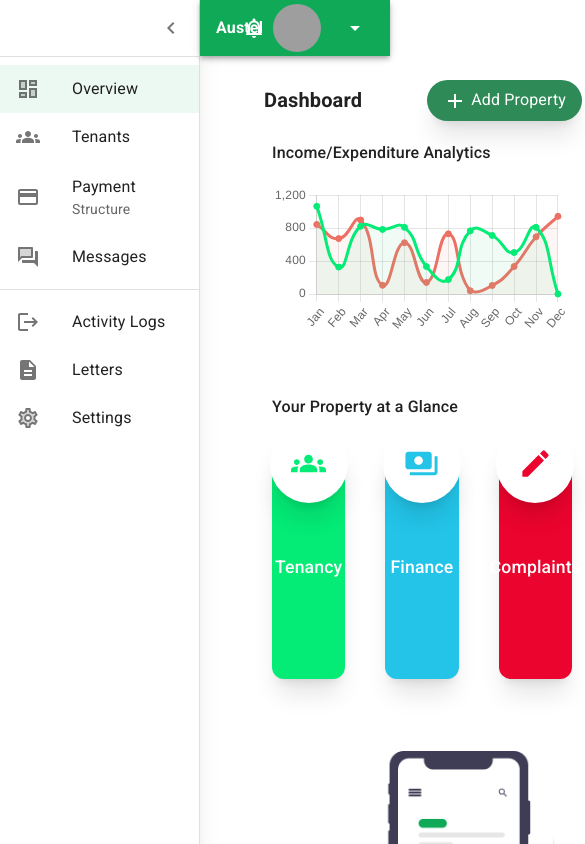
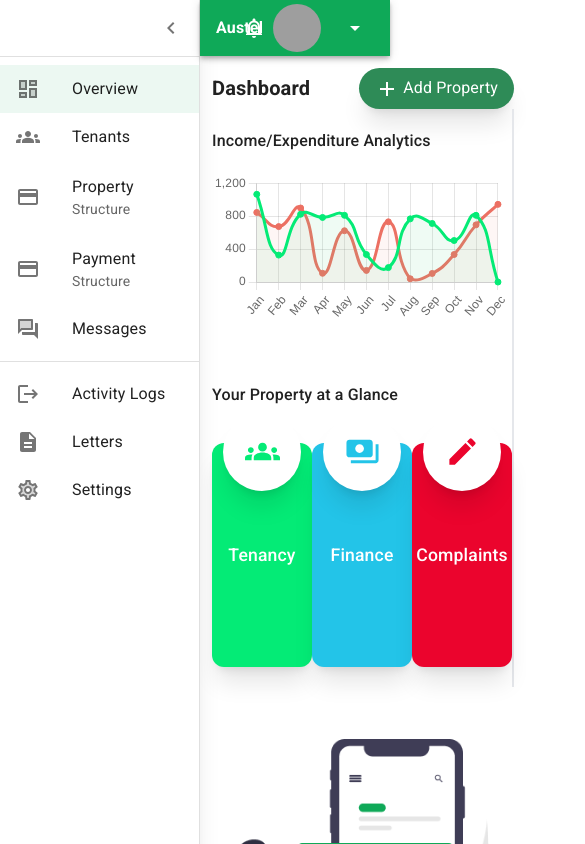
Before and after one commit to danielafriheart/Austel-Frontend, a React (Create React App) app: page /dashboard/home in a window 390 px wide. Shown: the top 844 px of the page, 585 px wide, since content can reach past the window. Built offline with nearby package versions, Linux system fonts and the light colour scheme; grey boxes are pictures that could not be loaded.

Commit message:
responsiveness

```diff
--- a/src/agent/dash/components/card.jsx
+++ b/src/agent/dash/components/card.jsx
@@ -5,7 +5,7 @@ import React from 'react'
 function card({ className, title, icon }) {
     return (
         <div className={`${className} text-white text-center h-[14em] rounded-xl justify-center items-center flex relative shadow-xl`}>
-            <div className='absolute flex top-[-30px] bg-white rounded-full w-[78px] h-[78px] text-center items-center justify-center shadow-xl'>
+            <div className='absolute flex top-[-30px] bg-white rounded-full w-[4.875em] h-[4.875em] text-center items-center justify-center shadow-xl'>
                 {icon}
             </div>
             <p className='text-[1.1em] font-medium'>{title}</p>
--- a/src/agent/dash/dashboard.jsx
+++ b/src/agent/dash/dashboard.jsx
@@ -128,6 +128,7 @@ export default function MiniDrawer() {
 
     return (
         <Box sx={{ display: 'flex' }}>
+
             <CssBaseline />
             <AppBar position="fixed" open={open}>
                 <Toolbar className='flex'>
@@ -149,6 +150,7 @@ export default function MiniDrawer() {
                     </div>
                 </Toolbar>
             </AppBar>
+
             <Drawer variant="permanent" open={open} className='shadow-xl'>
                 <DrawerHeader>
                     <IconButton onClick={handleDrawerClose}>
@@ -182,9 +184,21 @@ export default function MiniDrawer() {
                         <ListItemText primary='Tenants' />
                     </ListItem>
 
-                    <ListItem button component={Link} to='/dashboard/payments'
+                    <ListItem button component={Link} to='/dashboard/properties'
                         selected={selectedIndex === 3}
                         onClick={(e) => handleListItemClick(e, 3)}
+                    >
+                        <Tooltip title="Property" placement='right' arrow>
+                            <ListItemIcon>
+                                <CreditCardIcon />
+                            </ListItemIcon>
+                        </Tooltip>
+                        <ListItemText primary='Property' secondary='Structure' />
+                    </ListItem>
+
+                    <ListItem button component={Link} to='/dashboard/payments'
+                        selected={selectedIndex === 4}
+                        onClick={(e) => handleListItemClick(e, 4)}
                     >
                         <Tooltip title="Payment" placement='right' arrow>
                             <ListItemIcon>
@@ -195,8 +209,8 @@ export default function MiniDrawer() {
                     </ListItem>
 
                     <ListItem button component={Link} to='/dashboard/message'
-                        selected={selectedIndex === 4}
-                        onClick={(e) => handleListItemClick(e, 4)}
+                        selected={selectedIndex === 5}
+                        onClick={(e) => handleListItemClick(e, 5)}
                     >
                         <Tooltip title="Messages" placement="right" arrow>
                             <ListItemIcon>
@@ -209,8 +223,8 @@ export default function MiniDrawer() {
                 <Divider />
                 <List>
                     <ListItem button component={Link} to="/dashboard/logs"
-                        selected={selectedIndex === 5}
-                        onClick={(e) => handleListItemClick(e, 5)}
+                        selected={selectedIndex === 6}
+                        onClick={(e) => handleListItemClick(e, 6)}
                     >
                         <Tooltip title="Activity Logs" placement="right" arrow>
                             <ListItemIcon>
@@ -221,8 +235,8 @@ export default function MiniDrawer() {
                     </ListItem>
 
                     <ListItem button component={Link} to="/dashboard/letters"
-                        selected={selectedIndex === 6}
-                        onClick={(e) => handleListItemClick(e, 6)}
+                        selected={selectedIndex === 7}
+                        onClick={(e) => handleListItemClick(e, 7)}
                     >
                         <Tooltip title="Letters" placement="right" arrow>
                             <ListItemIcon>
@@ -233,8 +247,8 @@ export default function MiniDrawer() {
                     </ListItem>
 
                     <ListItem button component={Link} to='/dashboard/settings'
-                        selected={selectedIndex === 7}
-                        onClick={(e) => handleListItemClick(e, 7)}
+                        selected={selectedIndex === 8}
+                        onClick={(e) => handleListItemClick(e, 8)}
                     >
                         <Tooltip title="Settings" placement="right" arrow>
                             <ListItemIcon>
@@ -245,12 +259,13 @@ export default function MiniDrawer() {
                     </ListItem>
                 </List>
             </Drawer>
-            <Box component="main" sx={{ flexGrow: 1, p: 3 }}>
+
+            <div className='p-3 w-screen '>
                 <DrawerHeader />
-                <Typography paragraph className='p-0'>
+                <Typography paragraph className='p-0 w-full'>
                     <Outlet />
                 </Typography>
-            </Box>
+            </div>
         </Box >
     );
 }
--- a/src/agent/dash/pages/home.jsx
+++ b/src/agent/dash/pages/home.jsx
@@ -16,12 +16,12 @@ import TransitionalModal from "../components/transitional";
 export default function home() {
     return (
         <>
-            <div className="px-10 flex justify-between items-center">
+            <div className="md:px-10 sm:px-3 flex justify-between items-center">
                 <h1 className="font-bold text-xl">  Dashboard</h1>
                 <TransitionalModal />
             </div>
             <div className='grid lg:grid-cols-[65%,35%] md:grid-cols-[repeat(1,100%)]'>
-                <div className="py-5 px-[3em] border-r-2">
+                <div className="py-5 md:px-[3em] sm:px-3 border-r-2">
 
                     {/* Chart section */}
                     <div className='pb-10 w-full'>
@@ -29,9 +29,9 @@ export default function home() {
                         <Chart />
                     </div>
 
-                    <div className='pt-5'>
+                    <div className='pt-5 w-full'>
                         <p className='font-medium mb-9'>Your Property at a Glance</p>
-                        <div className=' grid grid-cols-3 gap-10 text-center'>
+                        <div className=' grid grid-cols-3 sm:gap-5 md;gap-10 text-center'>
                             <Card className='bg-austel-green-300' title='Tenancy' icon={<GroupsIcon className='text-austel-green-300' fontSize='large' />} />
                             <Card className='bg-[#23C4E8]' title='Finance' icon={<PaymentsIcon className='text-[#23C4E8]' fontSize='large' />} />
                             <Card className='bg-[#EB042D]' title='Complaints' icon={<ModeEditOutlineIcon className='text-[#EB042D]' fontSize='large' />} />
@@ -41,7 +41,7 @@ export default function home() {
 
 
                 {/* Grid col 2 */}
-                <div className="py-5 px-10">
+                <div className="py-5 lg:px-10 md:px-3">
                     <img src={phone} alt="" className='w-[336.48px] mx-auto my-[2em]' />
                     <div className='bg-austel-green-200 py-10 px-[2em] w-full mx-auto rounded-2xl'>
                         <h1 className='text-2xl font-medium'>Notifications</h1>
--- a/src/agent/dash/pages/payment.jsx
+++ b/src/agent/dash/pages/payment.jsx
@@ -100,7 +100,7 @@ function Payment() {
                     <Button onClick={handleSave}>Save</Button>
                 </DialogActions>
             </Dialog >
-            <div className='px-10 min-h-[100vh]'>
+            <div className='lg:px-10 md:px-3 min-h-[100vh]'>
                 <header className='flex items-center justify-between'>
                     <h1 className="font-bold text-xl">  Payment Structures</h1>
                     <button className='rounded-full px-4 py-2 text-austel-green border-2 border-austel-green font-bold' onClick={handleClickOpen}>
@@ -140,7 +140,7 @@ function Payment() {
                 {
                     paymentStructures < 1 &&
                     <div className="pb-5 flex items-center justify-center border-dashed border-green-500  border text-green-500 mt-5 flex-col hover:cursor-pointer" onClick={handleClickOpen}>
-                        <img src={PayImg} alt="" className='w-[15%]' />
+                        <img src={PayImg} alt="" className='lg:w-[15%] sm:w-[25%]' />
                         +  Create Payment Structure
                     </div>
                 }
--- a/src/schemas/validation.schema.js
+++ b/src/schemas/validation.schema.js
@@ -4,5 +4,7 @@ export const signUpSchema = yup.object().shape({
     name: yup.string().required('Required'),
     email: yup.string().email('Enter a valid email address').required('Required'),
     password: yup.string().min(5).required('Required'), //Minimum of 5 characters
-    confirmPassword: yup.string().oneOf([yup.ref('password'), null], 'Passwords must match').required('Required')
+    confirmPassword: yup.string().oneOf([yup.ref('password'), null], 'Passwords must match').required('Required'),
+    stateOfOrigin: yup.string().min(1).required('Required'),
+    address: yup.string().required('Required')
 })
```
Also changed, not shown: src/agent/auth/signup.jsx (+22 -12 lines).
